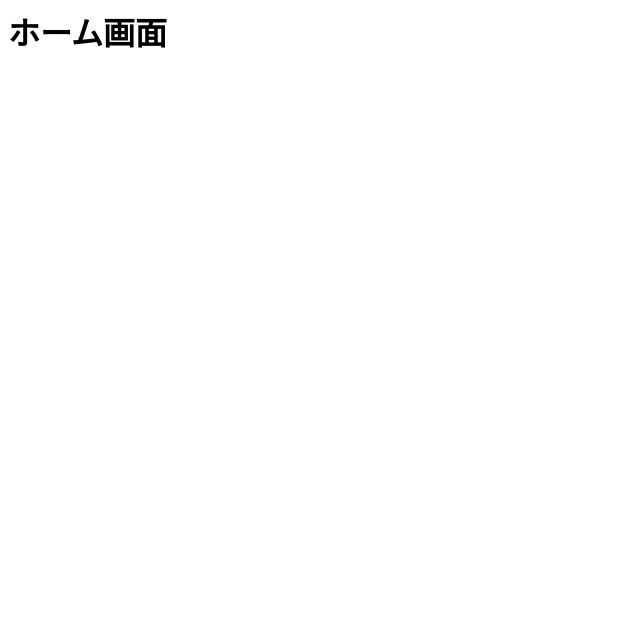
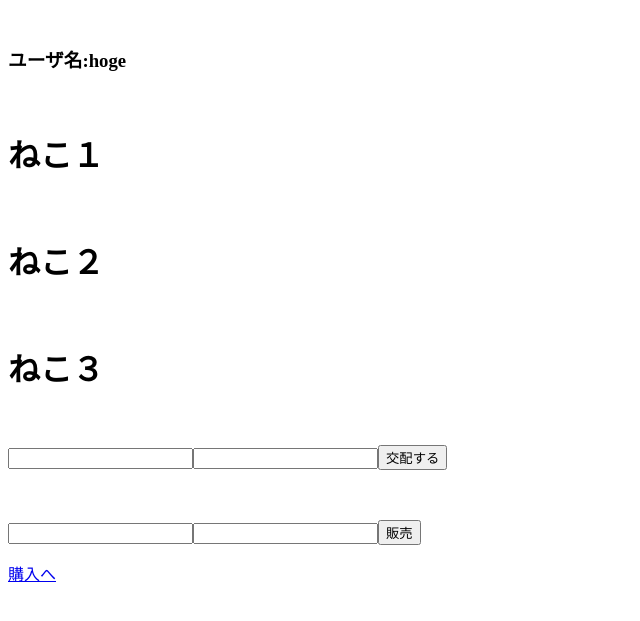
Before and after one commit to coke-official/catidea, a Django app: page /home/ in a window 1280 px wide. Shown: the top 621 px of the page, without its empty margins (0-640 px from the left). Run offline with Django 3.2, Linux system fonts and the light colour scheme.

Commit message:
ボタンなどを配置しました

```diff
--- a/home/templates/home/home.html
+++ b/home/templates/home/home.html
@@ -1 +1,17 @@
-<h1>ホーム画面</h1>
+<!DOCTYPE html>
+<html>
+    <head>
+        <h3>ユーザ名:hoge</h3>
+    </head>
+    <body>
+
+            <h1>ねこ１</h1>
+            <h1>ねこ２</h1>
+            <h1>ねこ３</h1>
+
+        <p><input type="text" name="name"><input type="text" name="name"><input type="submit" value="交配する"></p>
+        <p><input type="text" name="name"><input type="text" name="price"><input type="submit" value ="販売"></p>
+        <a href="/market">購入へ</a>
+
+    </body>
+</html>
```
